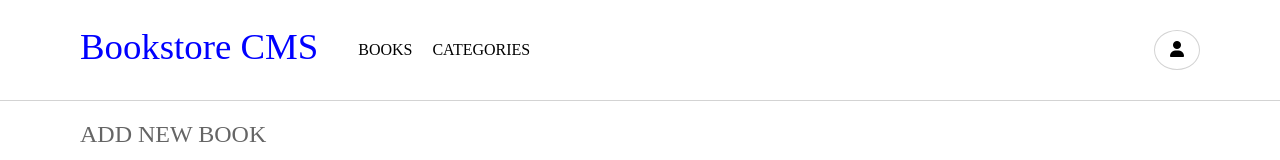
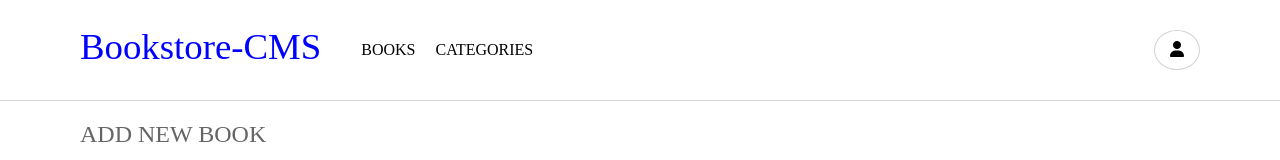
Before and after one commit to Alfredbis29/Book-Store-CMS, a React (Create React App) app: page / in a window 1280 px wide. Shown: the top 160 px of the page. Built offline with nearby package versions, Linux system fonts and the light colour scheme.

Commit message:
usage of react redux

```diff
--- a/src/components/Header.js
+++ b/src/components/Header.js
@@ -6,7 +6,7 @@ import '../assets/header.css';
 const Header = () => (
   <header>
     <div className="header-ul">
-      <a className="logo" href="/">Bookstore CMS</a>
+      <a className="logo" href="/">Bookstore-CMS</a>
       <ul>
         <li><Link to="/">BOOKS</Link></li>
         <li><Link to="/category">CATEGORIES</Link></li>
```
